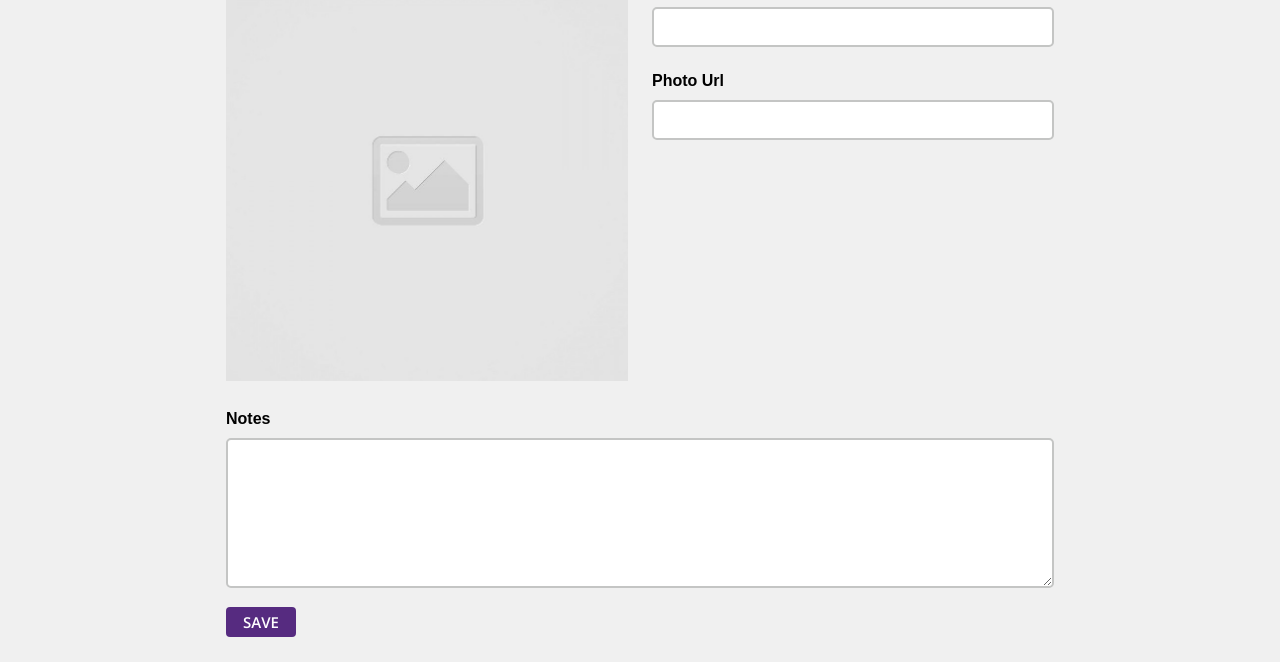
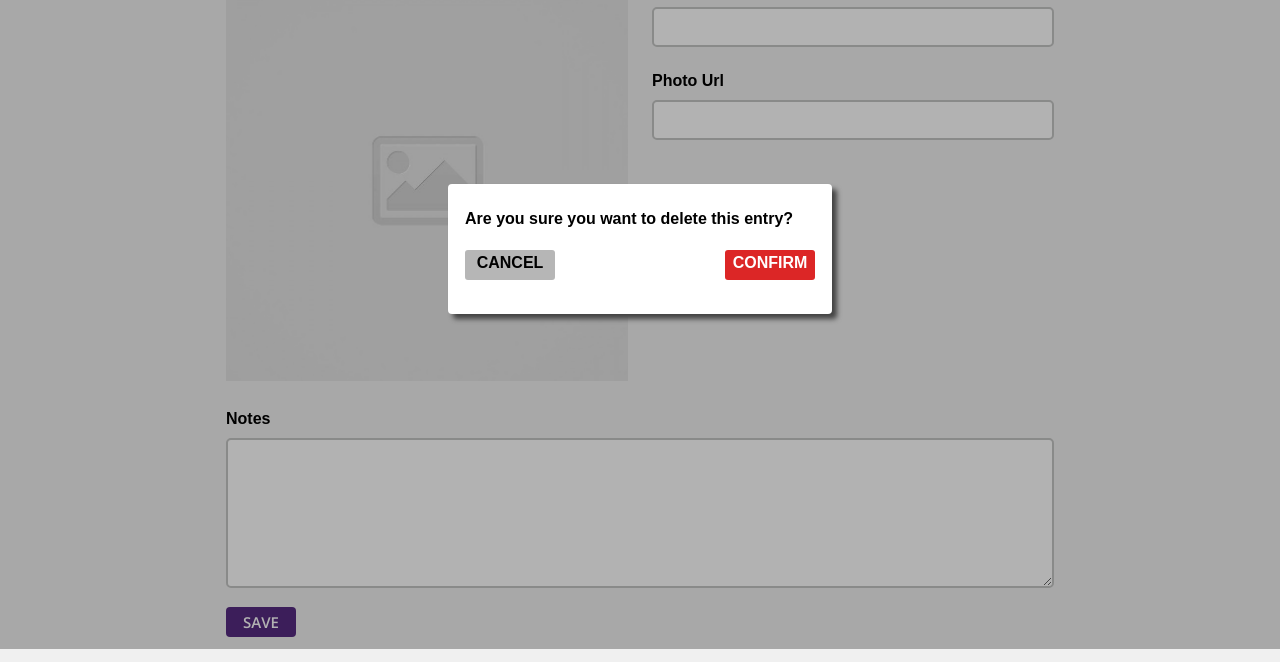
Before and after one commit to NickANewton/code-journal, a website: page index.html in a window 1280 px wide. Shown: the part 151-813 px from the top of the page. Drawn offline with nearby package versions, Linux system fonts and the light colour scheme; a web font is replaced by a local one.

Commit message:
Task List 4, 5: Remove entry, Show Entries, Cleaning up button CSS.

```diff
--- a/css/styles.css
+++ b/css/styles.css
@@ -154,17 +154,21 @@ a {
   width: 30%;
   height: 130px;
   background-color: white;
+  padding: 5px;
+  border-radius: 4px;
+  box-shadow: 5px 5px 5px rgb(68, 68, 68);
 }
 
-.pop-up-btns > button {
+.pop-up-btns > a {
   height: 30px;
-  width: 80px;
+  width: 90px;
   border: none;
-  border-radius: 5px;
+  border-radius: 3px;
 }
 
 .cancel {
   background-color: rgb(182 182 182);
+  color: black;
 }
 
 .confirm {
--- a/index.html
+++ b/index.html
@@ -20,15 +20,17 @@
   <link rel="stylesheet" href="css/styles.css">
 </head>
 <body>
-  <div class="modal hidden">
-    <div class="pop-up row ">
-      <div class="column-full text-center">
-        <h4>Are you sure you want to delete this entry?</h4>
+  <div class="modal justify-center align-center">
+    <div class="pop-up">
+      <div class="row">
+        <div class="column-full text-center">
+          <h4>Are you sure you want to delete this entry?</h4>
+        </div>
       </div>
       <div class="row">
-        <div class="pop-up-btns column-full">
-          <a href="#" class="cancel" data-view="entries">CANCEL</a>
-          <a href="#" class="confirm" data-view="entries">CONFIRM</a>
+        <div class="pop-up-btns column-full display-flex justify-between">
+          <a href="#" class="cancel new-a-position" data-view="entries">CANCEL</a>
+          <a href="#" class="confirm new-a-position" data-view="entries">CONFIRM</a>
         </div>
       </div>
     </div>
--- a/js/main.js
+++ b/js/main.js
@@ -14,7 +14,7 @@ var $bodyElement = document.querySelector('body');
 var $deleteEntryAnchor = document.querySelector('.delete-entry');
 var $modal = document.querySelector('.modal');
 var $cancelBtn = document.querySelector('.cancel');
-// var $confirmBtn = document.querySelector('.confirm');
+var $confirmBtn = document.querySelector('.confirm');
 
 $form.addEventListener('input', handleInputEvent);
 
@@ -182,18 +182,21 @@ function handleDeleteClickEvent(event) {
 $modal.addEventListener('click', handleModalBtnsClickEvent);
 
 function handleModalBtnsClickEvent(event) {
-
   var $anchorDataViewAttribute = event.target.getAttribute('data-view');
-  // var $eventClosestLi = event.target.closest('li');
-  // var $liDataEntryId = $eventClosestLi.dataset.entryId;
-  // // $liDataEntryId = Number($liDataEntryId);
   if (event.target === $cancelBtn) {
     viewSwap($anchorDataViewAttribute);
     $modal.className = 'modal hidden';
   }
-  // else if (event.target === $confirmBtn)
-  // viewSwap($anchorDataViewAttribute);
-  // $deleteEntryAnchor.className = 'delete-entry';
-  // getEntryData($liDataEntryId);
-  // viewSwap($anchorDataViewAttribute);
+  if (event.target === $confirmBtn) {
+    var $deleteCurrentLi = document.querySelector('[data-entry-id="' + data.editing.id + '"]');
+    var indexOfEntries = data.entries.indexOf(data.editing);
+    data.entries.splice(indexOfEntries, 1);
+    $deleteCurrentLi.remove();
+    data.editing = null;
+    viewSwap($anchorDataViewAttribute);
+    $modal.className = 'modal hidden';
+    if (data.entries === []) {
+      $divElementNoEntries.classList.remove('hidden');
+    }
+  }
 }
```
